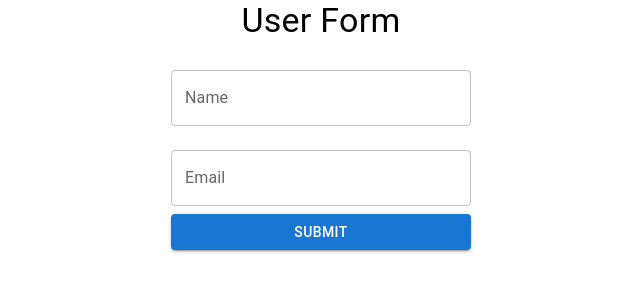
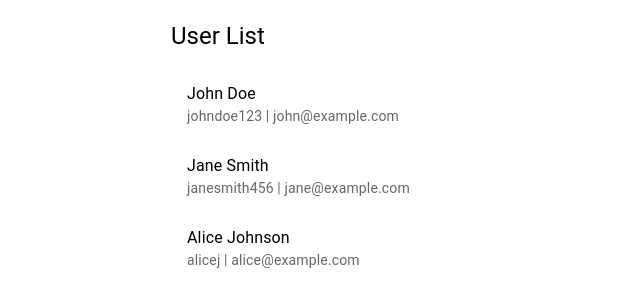
Before and after one commit to atul-1602/training_Delta6Labs, a React (Create React App) app in the folder React-JS/: page / in a window 1280 px wide. Shown: the top 306 px of the page, without its empty margins (319-959 px from the left). Built offline with nearby package versions, Linux system fonts and the light colour scheme.

Commit message:
UserList functional component that displays the list of submitted user data.

```diff
--- a/React-JS/src/App.js
+++ b/React-JS/src/App.js
@@ -19,6 +19,7 @@ import { Provider } from 'react-redux';
 
 import Header from './material_UI/HeaderFuntionalComponent';
 import UserForm from './material_UI/UserForm';
+import UserList from './material_UI/UserList';
 function App() {
   return (
     <>
@@ -49,7 +50,8 @@ function App() {
 
     {/* material UI */}
     {/* <Header/> */}
-    <UserForm/>
+    {/* <UserForm/> */}
+    <UserList/>
 
 
     </>
--- /dev/null
+++ b/React-JS/src/material_UI/UserList.js
@@ -0,0 +1,35 @@
+// UserList.js
+import React from 'react';
+import List from '@mui/material/List';
+import ListItem from '@mui/material/ListItem';
+import ListItemText from '@mui/material/ListItemText';
+import Typography from '@mui/material/Typography';
+
+const UserList = () => {
+    // User data defined inside the component
+    const users = [
+      { name: 'John Doe', username: 'johndoe123', email: 'john@example.com' },
+      { name: 'Jane Smith', username: 'janesmith456', email: 'jane@example.com' },
+      { name: 'Alice Johnson', username: 'alicej', email: 'alice@example.com' },
+    ];
+
+    return (
+      <div style={{ maxWidth: '300px', margin: '20px auto' }}>
+        <Typography variant="h5" gutterBottom>
+          User List
+        </Typography>
+        <List>
+          {users.map((user, index) => (
+            <ListItem key={index}>
+              <ListItemText
+                primary={user.name}
+                secondary={`${user.username} | ${user.email}`}
+              />
+            </ListItem>
+          ))}
+        </List>
+      </div>
+    );
+  };
+
+  export default UserList;
```
